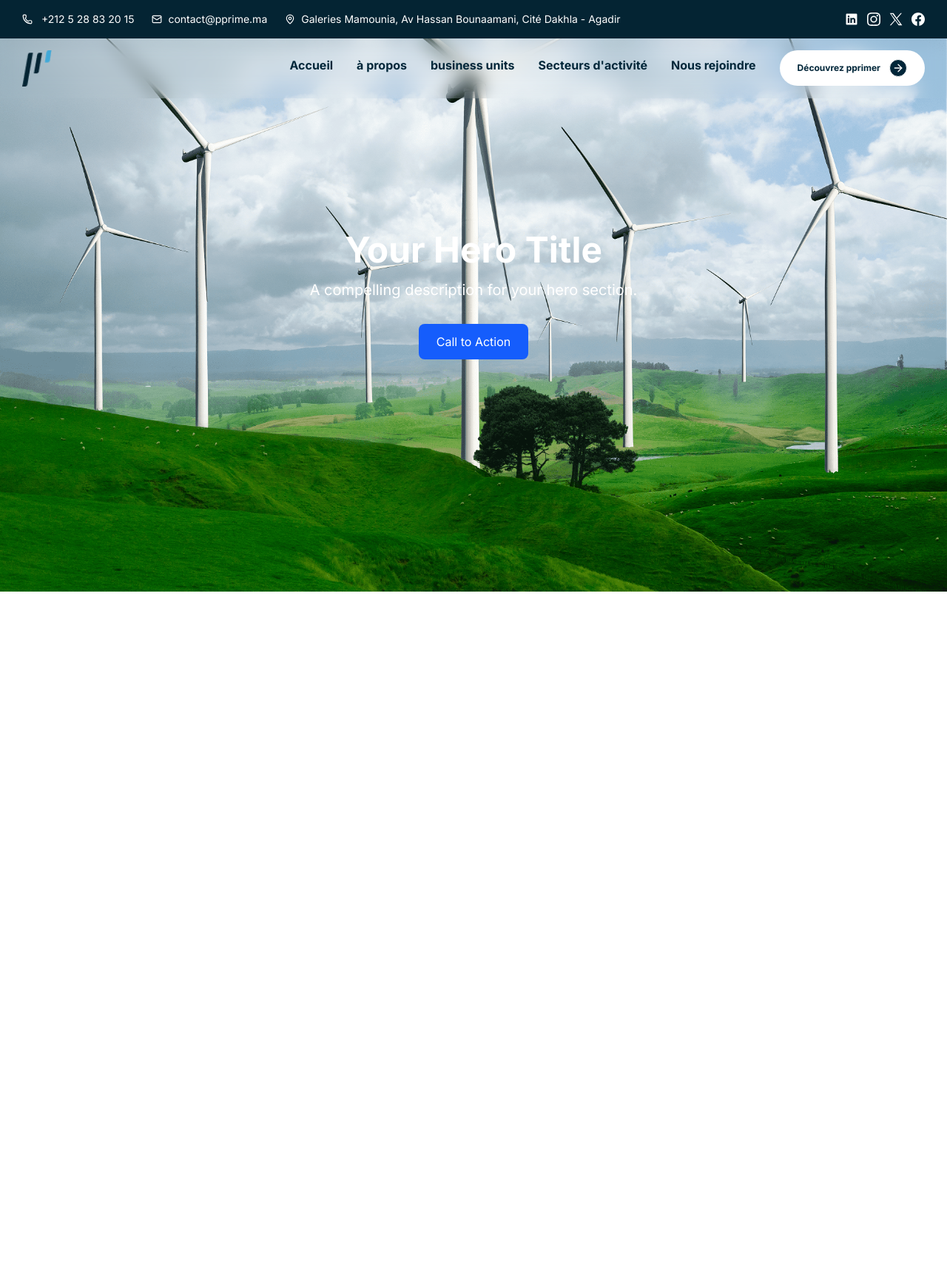
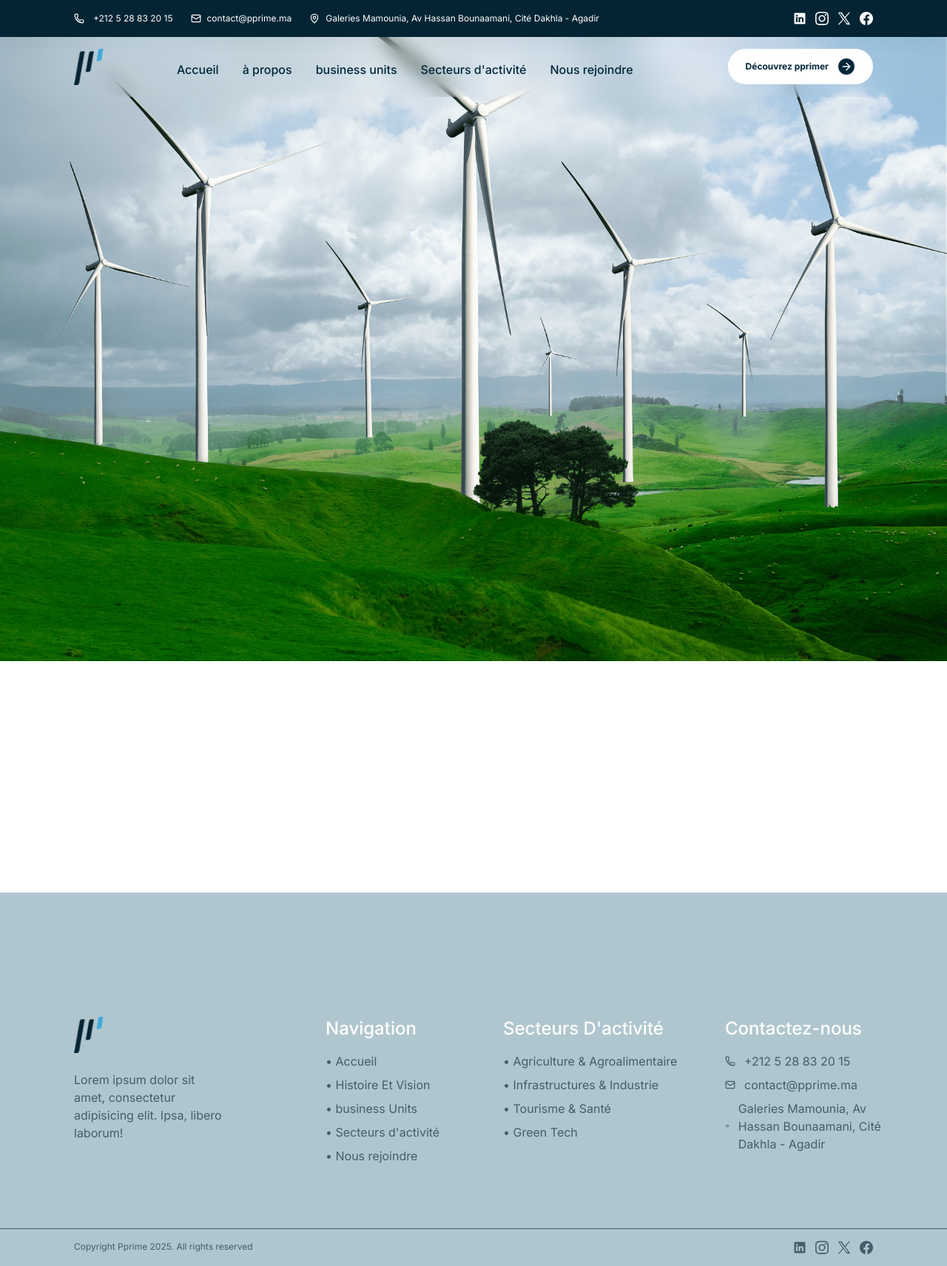
Before and after one commit to hamzaelgarrai-dev/Prime, a Next.js app: page /Accueil in a window 1280 px wide. Shown: the whole page at 74% size. Before the commit the page ends 800 px from the top, so only its background shows below. Built offline with nearby package versions, Linux system fonts and the light colour scheme.

Commit message:
creating the footer

```diff
--- a/app/Accueil/page.tsx
+++ b/app/Accueil/page.tsx
@@ -4,29 +4,17 @@ export default function Home() {
   return (
 
     <main>
-      <section>
-        <div className=" h-screen w-full">
+      <section className="relative w-full h-[1207px] overflow-hidden">
+        <div className=" absolute inset-0 -z-10">
 
           <Image
-          src= "/Assets/hero.png"
+          src="/Assets/hero.png"
           alt="Hero Background"
-          layout="fill"
-          objectFit="cover"
-          quality={100}  />
-
-
-          <div className="relative z-10 flex flex-col items-center justify-center h-full text-white">
-            <h1 className="text-5xl font-bold mb-4">Your Hero Title</h1>
-            <p className="text-xl text-center max-w-2xl">
-              A compelling description for your hero section.
-            </p>
-            <button className="mt-8 px-6 py-3 bg-blue-600 rounded-lg hover:bg-blue-700">
-              Call to Action
-            </button>
-          </div>
-
-
-
+          width={1200} // set desired width
+          height={600} // set desired height
+          quality={100}
+          className="w-full h-auto object-contain"
+           />
 
         </div>
       </section>
--- a/app/layout.tsx
+++ b/app/layout.tsx
@@ -2,6 +2,7 @@ import type { Metadata } from "next";
 import { Inter } from "next/font/google"
 import "./globals.css";
 import Navbar from "@/components/navbar";
+import Footer from "@/components/footer";
 
 
 export const metadata: Metadata = {
@@ -27,8 +28,9 @@ export default function RootLayout({
 
         <Navbar></Navbar>
 
+        <main>{children}</main>
 
-        {children}
+        <Footer></Footer>
 
       </body>
     </html>
--- a/components/footer.tsx
+++ b/components/footer.tsx
@@ -1,6 +1,166 @@
-export default function Footer(){
+import Link from "next/link"
+import NextImage from "next/image"
+import { Phone, Mail, MapPin } from "lucide-react";
+import { CONTACT_INFO, SOCIAL_LINKS } from "../lib/constant";
 
-    return(
-        <h1>this is footer</h1>
+
+export default function Footer() {
+
+    return (
+
+        <footer>
+
+            <div className="w-full h-[505px] bg-[#B0C6CE] text-[#425E6B] flex flex-col justify-between">
+
+
+
+
+                <div className=" max-w-[1080px] mx-auto flex md:flex-row flex-col justify-around items-start pt-42  ">
+
+
+
+                    <div className=" mr-30">
+
+                        <ul>
+
+
+
+                            <div className=" min-w-[200px] w-full md:w-auto ">
+                                <Link href="/" className="flex items-center pb-6  ">
+                                    <NextImage
+                                        src="/Assets/logo_pprime 1.png"
+                                        alt="Pprime Logo"
+                                        width={40}
+                                        height={32}
+                                        className="object-contain"
+                                    />
+                                </Link>
+
+                                <p className="max-w-[750px]">
+                                    Lorem ipsum dolor sit amet, consectetur adipisicing elit. Ipsa, libero laborum!
+                                </p>
+
+
+                            </div>
+
+
+
+                        </ul>
+
+                    </div>
+
+                    <div className=" min-w-[200px] w-full md:w-auto mx-5">
+
+                        <ul>
+                            <p className="text-white font-medium text-2xl pb-4 ">Navigation</p>
+                            <li className="text-md pb-2  hover:text-[#41A9D8] cursor-pointer">• Accueil</li>
+                            <li className="text-md pb-2  hover:text-[#41A9D8] cursor-pointer">• Histoire Et Vision</li>
+                            <li className="text-md pb-2  hover:text-[#41A9D8] cursor-pointer">• business Units</li>
+                            <li className="text-md pb-2  hover:text-[#41A9D8] cursor-pointer">• Secteurs d'activité</li>
+                            <li className="text-md pb-2  hover:text-[#41A9D8] cursor-pointer">• Nous rejoindre</li>
+                        </ul>
+
+                    </div>
+
+                    <div className=" min-w-[280px] w-full md:w-auto mx-5">
+
+                        <ul>
+                            <p className="text-white font-medium text-2xl pb-4 ">Secteurs D'activité</p>
+                            <li className="text-md pb-2  hover:text-[#41A9D8] cursor-pointer">• Agriculture & Agroalimentaire</li>
+                            <li className="text-md pb-2  hover:text-[#41A9D8] cursor-pointer">• Infrastructures & Industrie</li>
+                            <li className="text-md pb-2  hover:text-[#41A9D8] cursor-pointer">• Tourisme & Santé</li>
+                            <li className="text-md pb-2  hover:text-[#41A9D8] cursor-pointer">• Green Tech</li>
+                        </ul>
+
+                    </div>
+
+                    <div className=" min-w-[220px] w-full md:w-auto ">
+
+                        <ul>
+                            <p className="text-white font-medium text-2xl pb-4 ">Contactez-nous</p>
+                            <li>
+                                <div className="flex items-center gap-3  pb-2">
+                                    <Phone className="w-3.5 h-3.5" />
+                                    <span className="text-md">{CONTACT_INFO.phone}</span>
+                                </div>
+                            </li>
+                            <li>
+                                <div className="flex items-center gap-3  pb-2">
+                                    <Mail className="w-3.5 h-3.5" />
+                                    <span className="text-md">{CONTACT_INFO.email}</span>
+                                </div>
+                            </li>
+                            <li>
+                                <div className="flex items-center gap-3  pb-2">
+                                    <MapPin className="w-3.5 h-3.5" />
+                                    <span className="text-md">{CONTACT_INFO.address}</span>
+                                </div>
+                            </li>
+                        </ul>
+
+                    </div>
+
+
+
+
+
+
+
+
+
+
+
+                </div>
+
+                <div className="w-full">
+                    <div className="h-[1px] w-full bg-[#425E6B] my-4" />
+                    <div className=" max-w-[1080px] mx-auto  flex md:flex-row flex-col justify-between items-start text-center pb-4 ">
+                        <p className="text-xs">Copyright Pprime 2025. All rights reserved</p>
+                        <div className="flex items-center space-x-3 ">
+                            <Link href={SOCIAL_LINKS.linkedin} aria-label="LinkedIn" className="hover:opacity-80 transition-opacity ">
+                                <svg xmlns="http://www.w3.org/2000/svg" width="18" height="18" viewBox="0 0 24 24" fill="#425E6B">
+                                    <path d="M20.47,2H3.53A1.45,1.45,0,0,0,2.06,3.43V20.57A1.45,1.45,0,0,0,3.53,22H20.47a1.45,1.45,0,0,0,1.47-1.43V3.43A1.45,1.45,0,0,0,20.47,2ZM8.09,18.74h-3v-9h3ZM6.59,8.48h0a1.56,1.56,0,1,1,0-3.12,1.57,1.57,0,1,1,0,3.12ZM18.91,18.74h-3V13.91c0-1.21-.43-2-1.52-2A1.65,1.65,0,0,0,12.85,13a2,2,0,0,0-.1.73v5h-3s0-8.18,0-9h3V11A3,3,0,0,1,15.46,9.5c2,0,3.45,1.29,3.45,4.06Z" />
+                                </svg>
+                            </Link>
+                            <Link href={SOCIAL_LINKS.instagram} aria-label="Instagram" className="hover:opacity-80 transition-opacity">
+                                <svg xmlns="http://www.w3.org/2000/svg" width="18" height="18" viewBox="0 0 24 24" fill="#425E6B">
+                                    <path d="M12,2.16c3.2,0,3.58,0,4.85.07,3.25.15,4.77,1.69,4.92,4.92.06,1.27.07,1.65.07,4.85s0,3.59-.07,4.85c-.15,3.23-1.66,4.77-4.92,4.92-1.27.06-1.64.07-4.85.07s-3.58,0-4.85-.07c-3.26-.15-4.77-1.7-4.92-4.92-.06-1.27-.07-1.64-.07-4.85s0-3.58.07-4.85C2.38,3.92,3.9,2.38,7.15,2.23,8.42,2.18,8.8,2.16,12,2.16ZM12,0C8.74,0,8.33,0,7.05.07c-4.35.2-6.78,2.62-7,7C0,8.33,0,8.74,0,12S0,15.67.07,17c.2,4.36,2.62,6.78,7,7C8.33,24,8.74,24,12,24s3.67,0,4.95-.07c4.35-.2,6.78-2.62,7-7C24,15.67,24,15.26,24,12s0-3.67-.07-4.95c-.2-4.35-2.62-6.78-7-7C15.67,0,15.26,0,12,0Zm0,5.84A6.16,6.16,0,1,0,18.16,12,6.16,6.16,0,0,0,12,5.84ZM12,16a4,4,0,1,1,4-4A4,4,0,0,1,12,16ZM18.41,4.15a1.44,1.44,0,1,0,1.43,1.44A1.44,1.44,0,0,0,18.41,4.15Z" />
+                                </svg>
+                            </Link>
+                            <Link href={SOCIAL_LINKS.twitter} aria-label="Twitter" className="hover:opacity-80 transition-opacity">
+                                <svg xmlns="http://www.w3.org/2000/svg" width="18" height="18" viewBox="0 0 24 24" fill="#425E6B">
+                                    <path d="M14.2,10.7L22.6,1h-2.1l-7.3,8.4L7.5,1H1l8.4,12.7L1,23h2.1l7.6-8.7l6.1,8.7h6.5L14.2,10.7z M11.1,12.9l-0.9-1.2 L3.3,2.5h2.6l5.6,7.4l0.9,1.2l7.2,9.5h-2.6L11.1,12.9z" />
+                                </svg>
+                            </Link>
+                            <Link href={SOCIAL_LINKS.facebook} aria-label="Facebook" className="hover:opacity-80 transition-opacity">
+                                <svg xmlns="http://www.w3.org/2000/svg" width="18" height="18" viewBox="0 0 24 24" fill="#425E6B">
+                                    <path d="M24,12.07C24,5.41,18.63,0,12,0S0,5.4,0,12.07C0,18.1,4.39,23.09,10.13,24v-8.44H7.08V12.07h3.04V9.41c0-3.01,1.8-4.67,4.54-4.67c1.31,0,2.68.23,2.68.23v2.95H15.83c-1.49,0-1.95.92-1.95,1.87v2.29h3.33l-.53,3.49H13.88V24C19.61,23.09,24,18.1,24,12.07" />
+                                </svg>
+                            </Link>
+                        </div>
+                    </div>
+                </div>
+
+
+            </div>
+
+
+
+
+
+
+
+
+
+
+
+
+
+
+
+
+        </footer>
+
+
     )
 }
--- a/components/navbar.tsx
+++ b/components/navbar.tsx
@@ -20,22 +20,22 @@ export default function Navbar (){
 
 
 
-        <header className="absolute top-0 left-0 w-full z-50 ">
+        <header className="absolute top-0 left-0 w-full z-50">
 
             <div className="bg-[#042433] text-white py-4 px-4">
-        <div className="max-w-[1220px] mx-auto flex justify-between items-center">
+        <div className="max-w-[1080px] mx-auto flex justify-between items-center">
           <div className="flex items-center space-x-6">
             <div className="flex items-center gap-3">
               <Phone className="w-3.5 h-3.5" />
-              <span className="text-sm">{CONTACT_INFO.phone}</span>
+              <span className="text-xs">{CONTACT_INFO.phone}</span>
             </div>
             <div className="hidden md:flex items-center gap-2">
               <Mail className="w-3.5 h-3.5" />
-              <span className="text-sm">{CONTACT_INFO.email}</span>
+              <span className="text-xs">{CONTACT_INFO.email}</span>
             </div>
             <div className="hidden lg:flex items-center gap-2">
               <MapPin className="w-3.5 h-3.5" />
-              <span className="text-sm">{CONTACT_INFO.address}</span>
+              <span className="text-xs">{CONTACT_INFO.address}</span>
             </div>
           </div>
           <div className="flex items-center space-x-3">
@@ -65,7 +65,7 @@ export default function Navbar (){
 
 
             <nav className="bg-white/2 backdrop-blur-md py-4 px-4">
-   <div className="max-w-[1220px] mx-auto flex justify-between items-center">
+     <div className="max-w-[1080px] mx-auto flex justify-between items-center">
           {/* Logo */}
           <Link href="/" className="flex items-center ">
             <NextImage
@@ -81,42 +81,45 @@ export default function Navbar (){
           <div className="hidden md:flex items-center justify-between flex-1.5 ml-2">
             <div className="flex space-x-8">
               <Link href="/"
-             className={`transition-colors text-md font-bold mt-2 ${
+             className={`transition-colors text-md font-medium mt-2 ${
                   pathname === "/" ? "text-[#3da5d9]" : "text-[#002639] hover:text-[#3da5d9]"
                 }`}
               >
                 Accueil
               </Link>
               <Link href="/a-propos"
- className={`transition-colors text-md font-bold mt-2 ${
+              className={`transition-colors text-md font-medium mt-2 ${
                   pathname === "/a-propos" ? "text-[#3da5d9]" : "text-[#002639] hover:text-[#3da5d9]"
                 }`}
               >                à propos
               </Link>
               <Link href="/businessUnits"
-className={`transition-colors text-md font-bold mt-2 ${
+              className={`transition-colors text-md font-medium mt-2 ${
                   pathname === "/businessUnits" ? "text-[#3da5d9]" : "text-[#002639] hover:text-[#3da5d9]"
                 }`}
               >                business units
               </Link>
               <Link href="/secteurs-activite"
-className={`transition-colors text-md font-bold mt-2 ${
+              className={`transition-colors text-md font-medium mt-2 ${
                   pathname === "/secteurs-activite" ? "text-[#3da5d9]" : "text-[#002639] hover:text-[#3da5d9]"
                 }`}
               >                Secteurs d&apos;activité
               </Link>
               <Link href="/nous-rejoindre"
-                className={`transition-colors text-md font-bold mt-2 ${
+                className={`transition-colors text-md font-medium mt-2 ${
                   pathname === "/nous-rejoindre" ? "text-[#3da5d9]" : "text-[#002639] hover:text-[#3da5d9]"
                 }`}
               >
                 Nous rejoindre
               </Link>
-      <a
-  href="https://www.linkedin.com/company/p-prime/posts/?feedView=all"
-  target="_blank"
-  rel="noopener noreferrer"
-  className="bg-[#ffffff] text-[#002639] text-xs px-6 py-3 rounded-full flex items-center gap-1 font-bold transition-all group
+
+            </div>
+
+            <a
+         href="https://www.linkedin.com/company/p-prime/posts/?feedView=all"
+         target="_blank"
+         rel="noopener noreferrer"
+         className="bg-[#ffffff] text-[#002639] text-xs px-6 py-3 ml-32 rounded-full flex items-center gap-1 font-bold transition-all group
              hover:bg-[#3da5d9] hover:text-white"
 >
           Découvrez pprimer
@@ -124,13 +127,14 @@ className={`transition-colors text-md font-bold mt-2 ${
             className="bg-[#002639] border border-white w-6 h-6 rounded-2xl ml-2  flex items-center justify-center transition-all
                        group-hover:bg-[#3da5d9] group-hover:border-white"
           >
+
+
             <ArrowUpRight
               className="w-4 h-4 text-white transition-transform duration-300 rotate-45
                          group-hover:rotate-0 group-hover:text-[#ffffff]"
             />
           </div>
         </a>
-            </div>
 
           </div>
 
```
